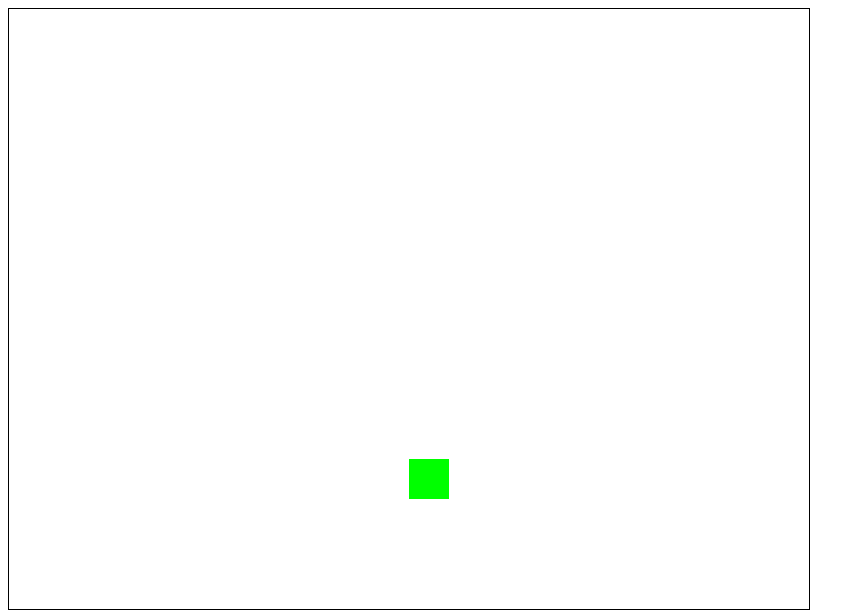
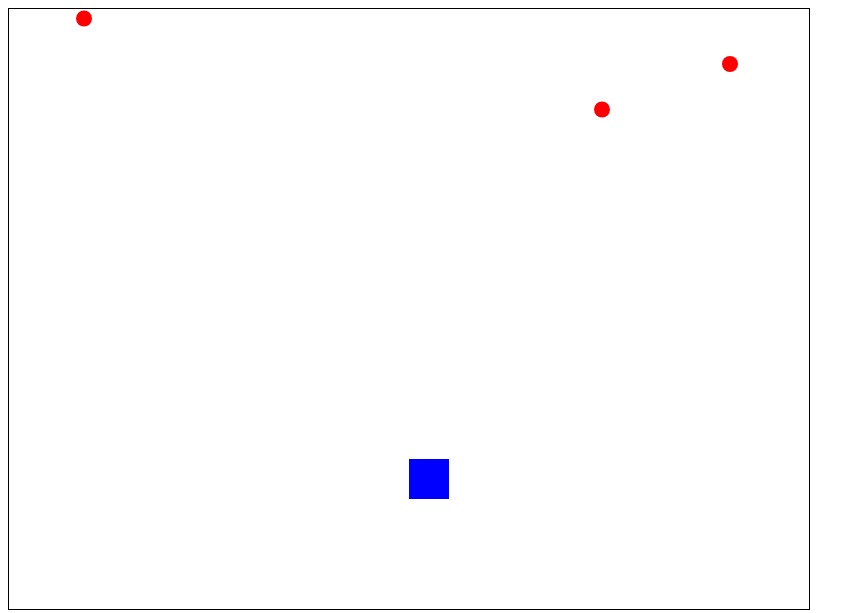
Before and after one commit to Tangler203/Dodge-Em, a plain HTML site: page index.html in a window 1280 px wide. Shown: the whole page, without its empty margins (0-865 px from the left). Drawn offline with Linux system fonts and the light colour scheme.

Commit message:
Commit 3
Added falling Circles, a bit of comments, tidied up code a bit

```diff
--- a/index.html
+++ b/index.html
@@ -19,10 +19,19 @@
 
 
       <script type="text/javascript">
+
+          var circs = [];
+
           // Gets a handle to the element with id canvas
           var canvas = document.getElementById("gameCanvas");
           // Get a 2D context for the canvas.
           var ctx = canvas.getContext("2d");
+
+          var i= 0;
+          var spawnRate = 1500;
+          var spawnRateOfDescent = 0.50;
+          var lastSpawn = -1;
+
 
           var player = {
               position: {x: 400, y: 450}
@@ -31,31 +40,65 @@
               , acceleration: {y: 0}
           }
 
+          // save the starting time (used to calc elapsed time)
+          var time = Date.now();
+
+
+
+
           drawPlayer();
-
           step();
 
 
-          function step(t) {
 
-              requestAnimationFrame(step);
-          }
+
+
+
+
 
           function drawPlayer(){
-              ctx.fillStyle = "rgb(0, 255, 0)";
+              ctx.fillStyle = "rgb(0, 0, 255)";
               ctx.beginPath();
               ctx.rect(player.position.x, player.position.y, player.width, player.height);
               ctx.fill();
               ctx.closePath();
           }
 
+          function step(t) {
+              var time = Date.now();
+
+              if (time > (lastSpawn + spawnRate)) {
+                  lastSpawn = time;
+                  circ();
+              }
+
+              ctx.clearRect(0, 0, canvas.width, canvas.height);
+
+              for (var i = 0; i < circs.length; i++) {
+                  var object = circs[i];
+                  if(object.y > canvas.height+10)
+                      circs.splice(i,1);
+                  object.y += spawnRateOfDescent;
+                  ctx.beginPath();
+                  ctx.arc(object.x, object.y, 8, 0, Math.PI * 2);
+                  ctx.closePath();
+                  ctx.fillStyle = object.type;
+                  ctx.fill();
+              }
+              drawPlayer();
+              requestAnimationFrame(step);
+          }
+
+
+
+
           window.addEventListener("keydown", function(event) {
                ctx.clearRect(0, 0, canvas.width, canvas.height);
 
-              if (event.keyCode == 37 && player.position.x > player.width){
+              if (event.keyCode == 37 && player.position.x > 0){
                   player.position.x -= 5;
               }
-              else if (event.keyCode == 39 && player.position.x > player.width){
+              else if (event.keyCode == 39 && player.position.x < canvas.width-player.width){
                   player.position.x += 5;
               }
 
@@ -63,6 +106,26 @@
               drawPlayer();
           });
 
+
+
+          // Constructor
+          function circ(){
+
+              var Circle = {
+                  // set this objects type
+                  type: "red",
+                  // sets x randomly
+                  x: Math.floor(Math.random() * (canvas.width - 30) + 15),
+                  // set y
+                  y: -50,
+              }
+
+              // adds to array
+              circs.push(Circle);
+              }
+
+
+
     </script>
   </body>
 </html>
```
